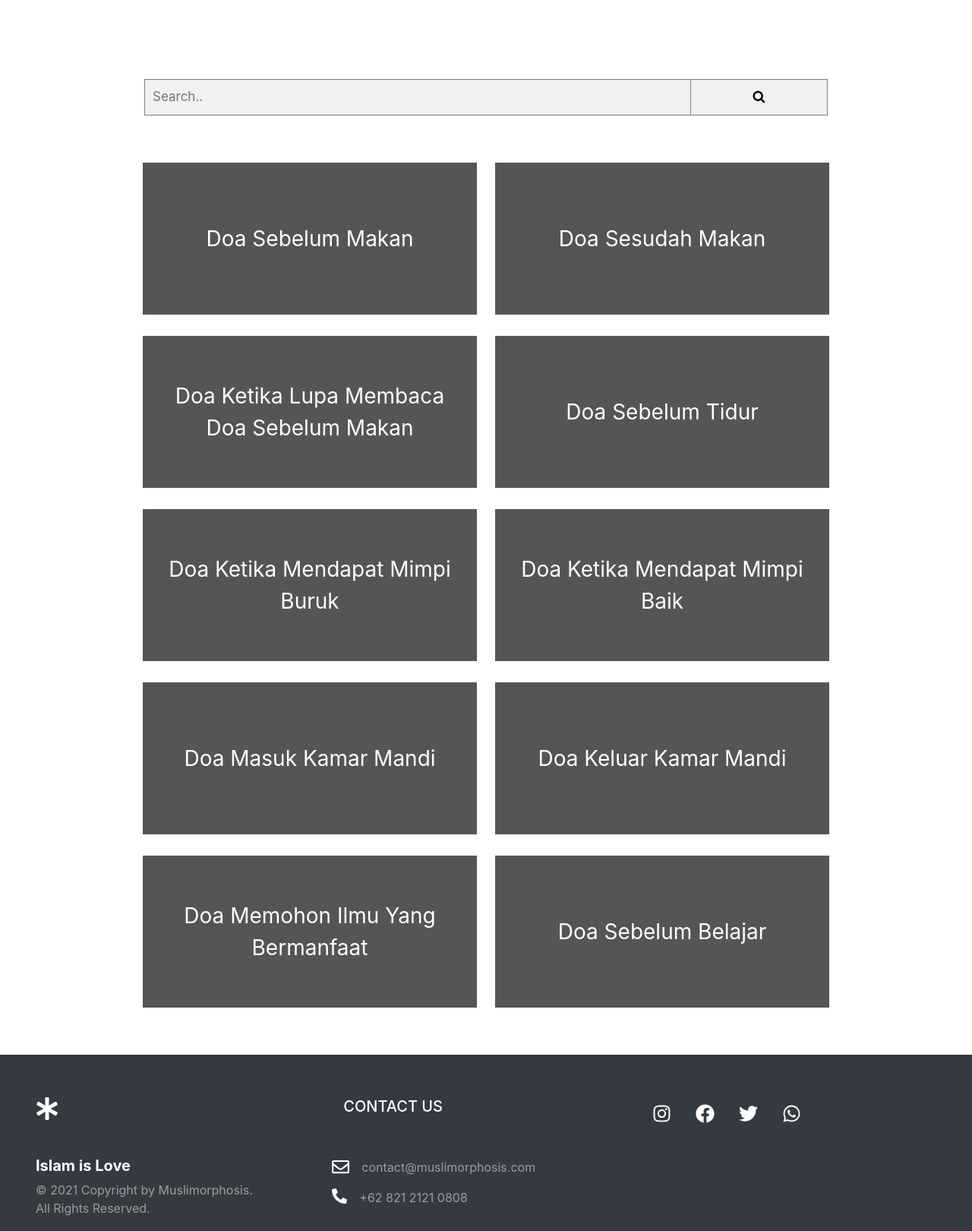
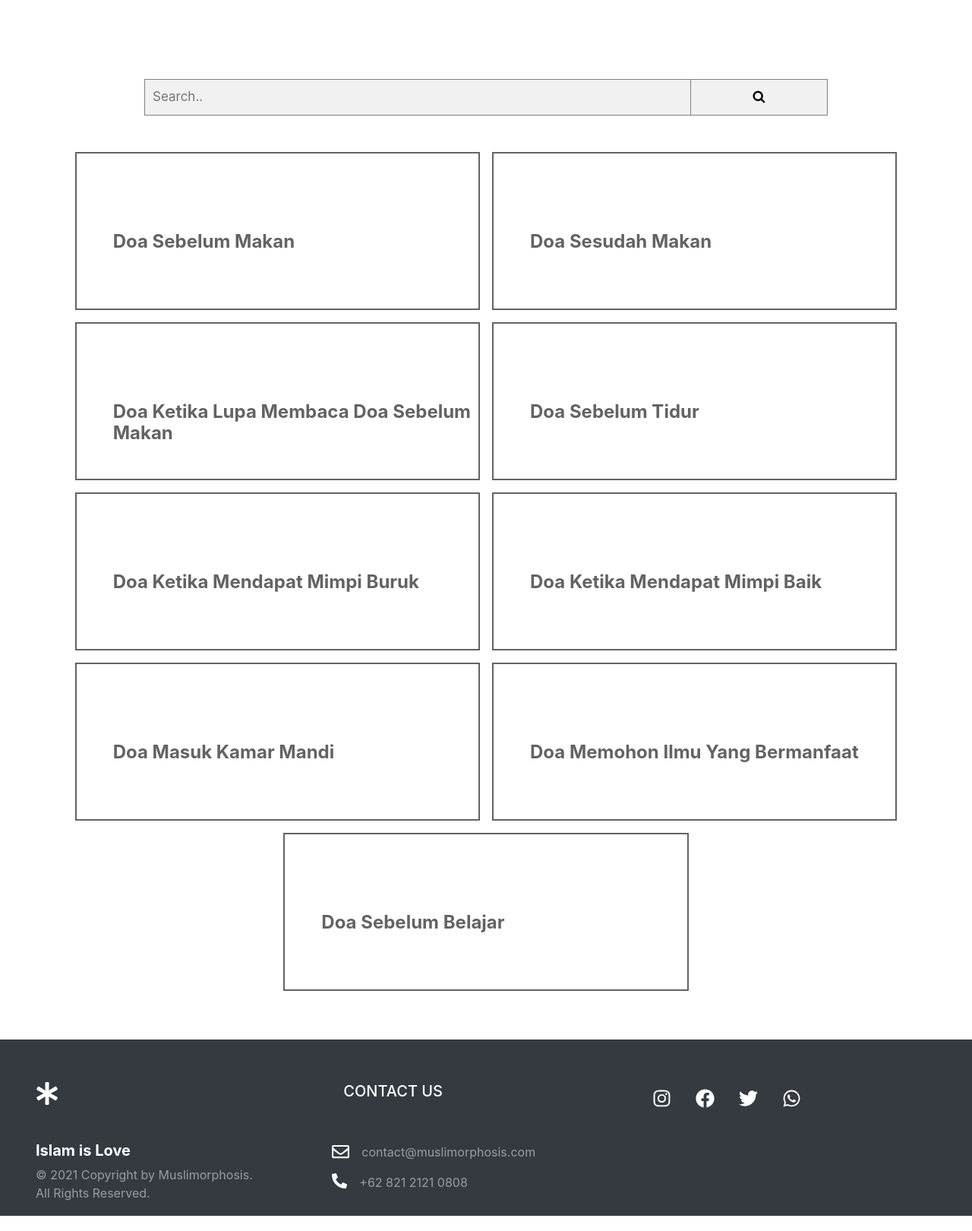
Before and after one commit to Alvin0710/TB1-SmartWebProgramming, a PHP site: page /doa.php in a window 1280 px wide. Shown: the part 696-2316 px from the top of the page at 76% size. Run offline with PHP 8.4, Linux system fonts and the light colour scheme.

Commit message:
edit doa

```diff
--- a/doa.php
+++ b/doa.php
@@ -37,7 +37,7 @@
 <br>
 
 
-<div class="container">
+<!-- <div class="container">
   <div class="row">
     <div class="column1">
       <button class="button" id="myBtn">Doa Sebelum Makan</button>
@@ -70,26 +70,82 @@
       <button class="button" id="myBtn9">Doa Sebelum Belajar</button>
     </div>
   </div>
+</div> -->
+
+<div class="row doa-row-main">
+    <div class="col-lg-5 col-sm-1 col-md-5 doa-box pointer" data-toggle="modal" data-target="#myModal">
+      <h4 class="name-doa"><b>Doa Sebelum Makan</b></h4>
+    </div>
+    <div class="col-lg-5 col-sm-1 col-md-5 doa-box pointer" data-toggle="modal" data-target="#myModal">
+        <h4 class="name-doa"><b>Doa Sesudah Makan</b></h4>
+    </div>
+    <div class="col-lg-5 col-sm-1 col-md-5 doa-box pointer" data-toggle="modal" data-target="#myModal">
+        <h4 class="name-doa"><b>Doa Ketika Lupa Membaca Doa Sebelum Makan</b></h4>
+    </div>
+    <div class="col-lg-5 col-sm-1 col-md-5 doa-box pointer" data-toggle="modal" data-target="#myModal">
+        <h4 class="name-doa"><b>Doa Sebelum Tidur</b></h4>
+    </div>
+    <div class="col-lg-5 col-sm-1 col-md-5 doa-box pointer" data-toggle="modal" data-target="#myModal">
+        <h4 class="name-doa"><b>Doa Ketika Mendapat Mimpi Buruk</b></h4>
+    </div>
+    <div class="col-lg-5 col-sm-1 col-md-5 doa-box pointer" data-toggle="modal" data-target="#myModal">
+        <h4 class="name-doa"><b>Doa Ketika Mendapat Mimpi Baik</b></h4>
+    </div>
+    <div class="col-lg-5 col-sm-1 col-md-5 doa-box pointer" data-toggle="modal" data-target="#myModal">
+        <h4 class="name-doa"><b>Doa Masuk Kamar Mandi</b></h4>
+    </div>
+    <div class="col-lg-5 col-sm-1 col-md-5 doa-box pointer" data-toggle="modal" data-target="#myModal">
+        <h4 class="name-doa"><b>Doa Memohon Ilmu Yang Bermanfaat</b></h4>
+    </div>
+    <div class="col-lg-5 col-sm-1 col-md-5 doa-box pointer" data-toggle="modal" data-target="#myModal">
+        <h4 class="name-doa"><b>Doa Sebelum Belajar</b></h4>
+    </div>
 </div>
 
+<!-- The Modal -->
+<div class="modal fade" id="myModal">
+    <div class="modal-dialog modal-xl">
+      <div class="modal-content">
 
-<div class="container">
-  <!-- The Modal -->
+        <!-- Modal Header -->
+        <div class="modal-header">
+          <h4 class="modal-title">DO'A SEBELUM MAKAN</h4>
+          <button type="button" class="close" data-dismiss="modal">&times;</button>
+        </div>
+
+        <!-- Modal body -->
+        <div class="modal-body">
+        <p align="right">اَللّٰهُمَّ بَارِكْ لَنَا فِيْمَا رَزَقْتَنَا وَقِنَا عَذَابَ النَّارِ</p>
+        <p><i>Alloohumma barik lanaa fiimaa razatanaa waqinaa 'adzaa bannar</i></p>
+        <p>"Ya Allah, berkahilah kami dalam rezeki yang telah Engkau berikan kepada kami dan peliharalah kami dari siksa api neraka"</p>
+        </div>
+
+        <!-- Modal footer -->
+        <div class="modal-footer">
+          <button type="button" class="btn btn-secondary" data-dismiss="modal">Close</button>
+        </div>
+
+      </div>
+    </div>
+</div>
+
+<!-- <div class="container">
+  <-- The Modal --
   <div id="myModal" class="modal">
 
-    <!-- Modal content -->
+    !-- Modal content --
     <div class="modal-content">
       <span class="close">&times;</span>
       <div style="padding: 6em;">
         <p align="center"><b>JUDUL DOA</b></p>
-        <p align="right">اَللّٰهُمَّ بَارِكْ لَنَا فِيْمَا رَزَقْتَنَا وَقِنَا عَذَابَ النَّارِ</p>
+        <h1 align="right">اَللّٰهُمَّ بَارِكْ لَنَا فِيْمَا رَزَقْتَنَا وَقِنَا عَذَابَ النَّارِ</h1>
         <p><i>Alloohumma barik lanaa fiimaa razatanaa waqinaa 'adzaa bannar</i></p>
         <p>"Ya Allah, berkahilah kami dalam rezeki yang telah Engkau berikan kepada kami dan peliharalah kami dari siksa api neraka"</p>
       </div>
     </div>
 
   </div>
-</div>
+</div> -->
 
 <br>
 <br>
@@ -100,7 +156,7 @@ include('footer.php');
 ?>
 
 
-<script>
+<!-- <script>
 // Get the modal
 var modal = document.getElementById("myModal");
 
@@ -171,7 +227,7 @@ window.onclick = function(event) {
     modal.style.display = "none";
   }
 }
-</script>
+</script> -->
 
 </body>
 </html>
--- a/style.css
+++ b/style.css
@@ -48,6 +48,9 @@ section {
     justify-content: center;
 
 }
+
+.pointer {
+  cursor: pointer;}
 
 .col{
   filter: grayscale(100%);
@@ -299,6 +302,43 @@ form.example::after {
   cursor: pointer;
 }
 
+/* ================================ doa.php ======================================= */
+.name-doa{
+  position: absolute;
+  top: 50%;
+  margin-left: auto;
+  margin-right: auto;
+  margin-bottom: 5em;
+  width: 100%;
+}
+
+.doa-row-main{
+  display: flex;
+  justify-content: center;
+  margin-right: auto;
+  margin-left: auto;
+}
+
+.doa-box{
+  background-color: white;
+  border: 2px solid #636363;
+  padding-left: 3em;
+  margin-left: .5em;
+  margin-right: .5em;
+  margin-bottom: 1em;
+  height: 13em;
+  color: #636363;
+}
+
+.doa-box:hover{
+  background-color: #636363;
+  color: white;
+}
+
+.modal-backdrop {
+  z-index: -1;
+}
+
 /* ============================== ceramah.php ================================== */
 
 iframe{
```
Also changed, not shown: ceramah.php (+4 -4 lines).
